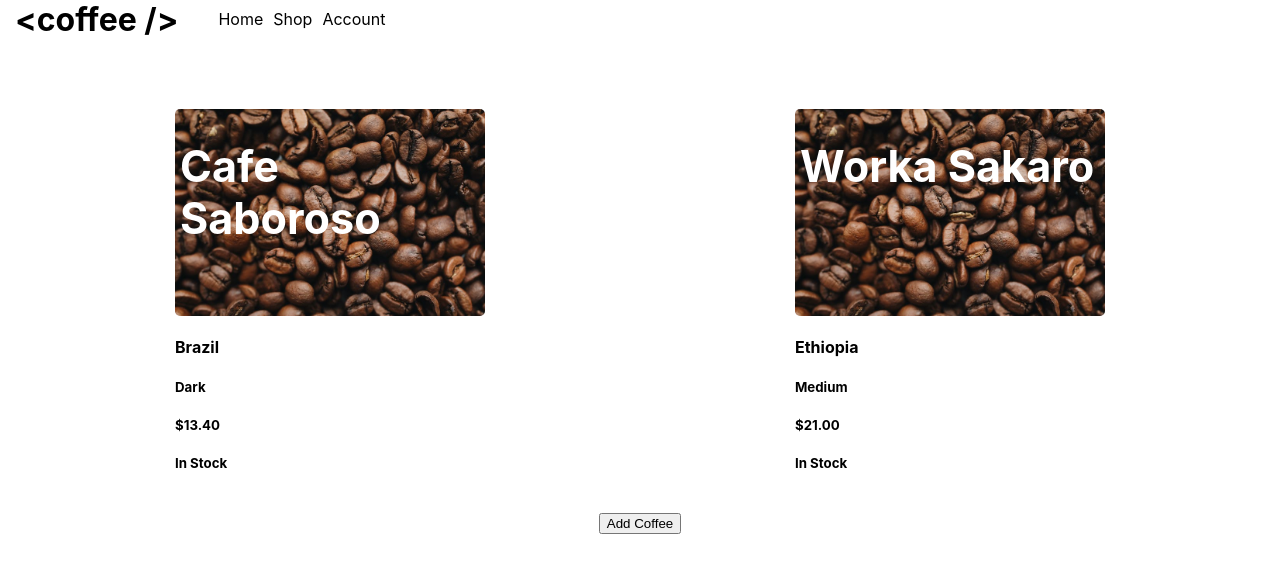
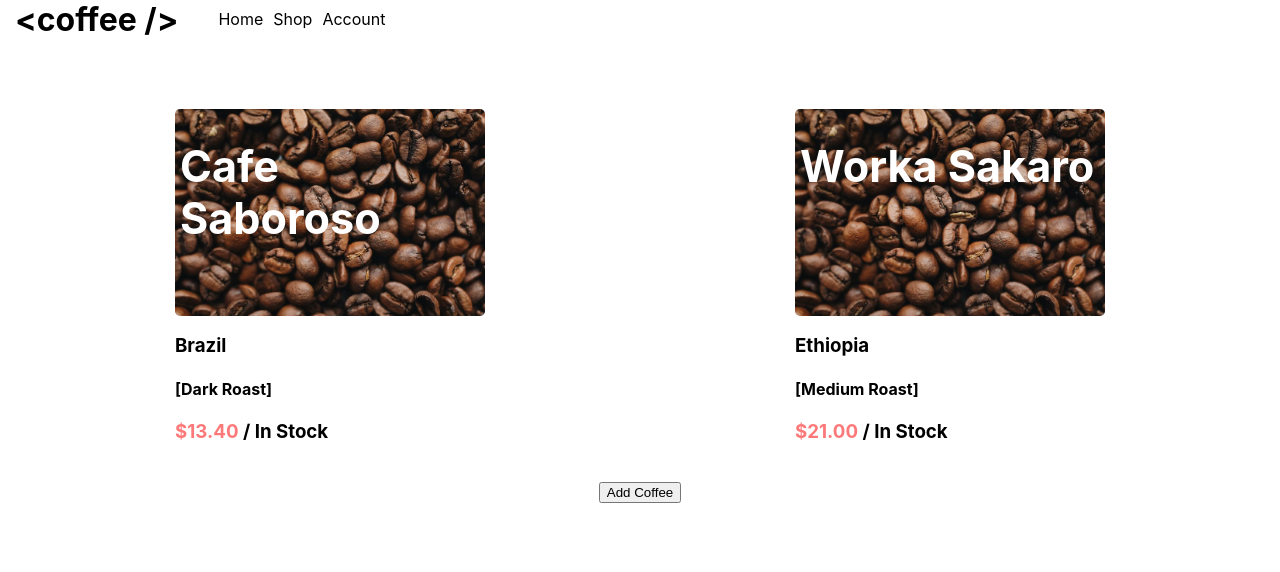
Before and after one commit to jfpalchak/inventory-tracker, a React (Create React App) app: page / in a window 1280 px wide. Shown: the top 572 px of the page. Built offline with nearby package versions, Linux system fonts and the light colour scheme.

Commit message:
update css objects to conditionally render price colors

```diff
--- a/src/components/Coffee.js
+++ b/src/components/Coffee.js
@@ -7,7 +7,7 @@ function Coffee(props) {
 
   // CSS Objects
   const outOfStockStyle = {
-    color: "red",
+    color: "darkred",
     fontWeight: "bold"
   };
 
@@ -17,13 +17,19 @@ function Coffee(props) {
     fontStyle: "italic"
   };
 
+  let priceStyle = {
+    color: "rgba(252,64,64,.7)"
+  };
+
   // Conditional Rendering
   let quantity = "In Stock";
 
   if (!props.quantity) {
     quantity = <span style={outOfStockStyle}>Out of Stock</span>;
+    priceStyle = { color: "gray", textDecorationLine: "line-through" }
   } else if (props.quantity <= 10) {
     quantity = <span style={almostEmptyStyle}>Almost Empty</span>;
+    priceStyle = { color: "darkorange" }
   }
 
   return (
@@ -34,10 +40,9 @@ function Coffee(props) {
           <h3>{props.name}</h3>
         </div>
         <div className="coffee-info">
-          <h4>{props.origin}</h4>
-          <h5>{props.roast}</h5>
-          <h5>${props.price}</h5>
-          <h5>{quantity}</h5>
+          <h3>{props.origin}</h3>
+          <h4>[{props.roast} Roast]</h4>
+          <h3><span style={priceStyle}>${props.price}</span> / {quantity}</h3>
         </div>
       </div>
     </React.Fragment>
```
